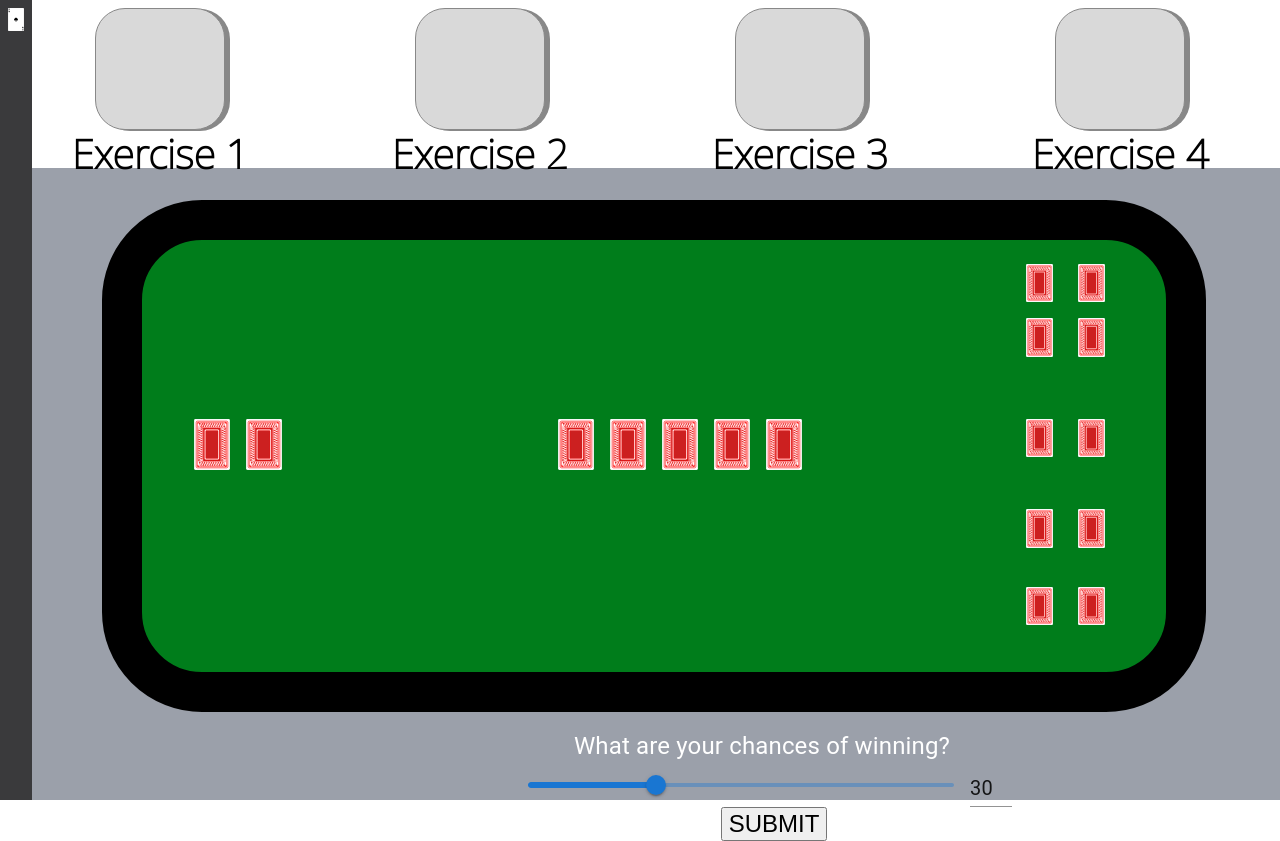
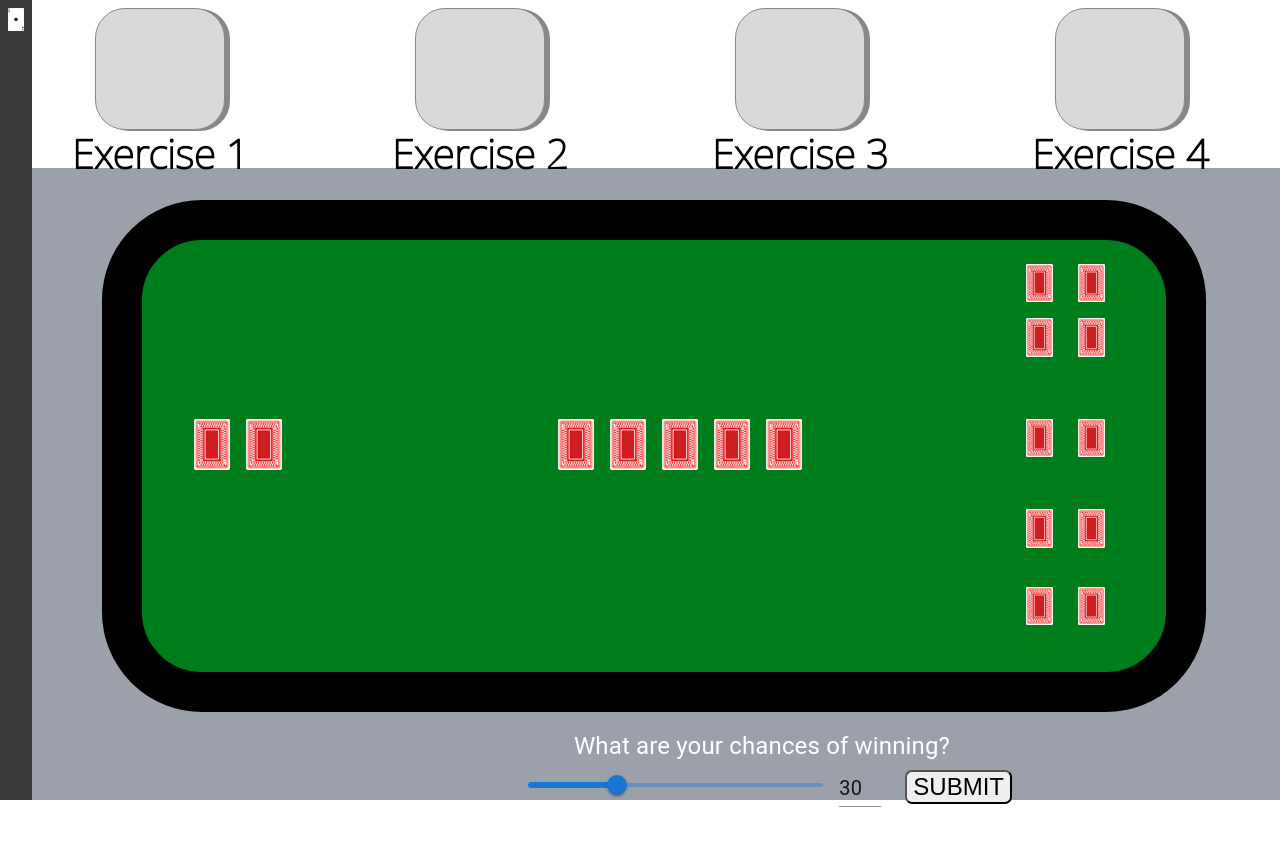
Before and after one commit to TamahauBrown/poker-trainer, a React (Create React App) app: page / in a window 1280 px wide. After the commit the page ends 807 px from the top, so only its background shows below. Built offline with nearby package versions, Linux system fonts and the light colour scheme.

Commit message:
Minor refactoring to match 1600x900 resolution

```diff
--- a/src/App.css
+++ b/src/App.css
@@ -286,4 +286,5 @@
 #submitGuess {
   font-size: 24px;
   margin-left: 3vh;
+  border-radius: 7px;
 }
--- a/src/App.tsx
+++ b/src/App.tsx
@@ -114,9 +114,10 @@ function App() {
                                         'aria-labelledby': 'input-slider',
                                     }}
                                 />
+
+                                <button onClick={submit} id="submitGuess"> SUBMIT</button>
                             </Grid>
                         </Grid>
-                        <button onClick={submit} id="submitGuess"> SUBMIT</button>
                     </Box>
                 </div>
             </header>
```
